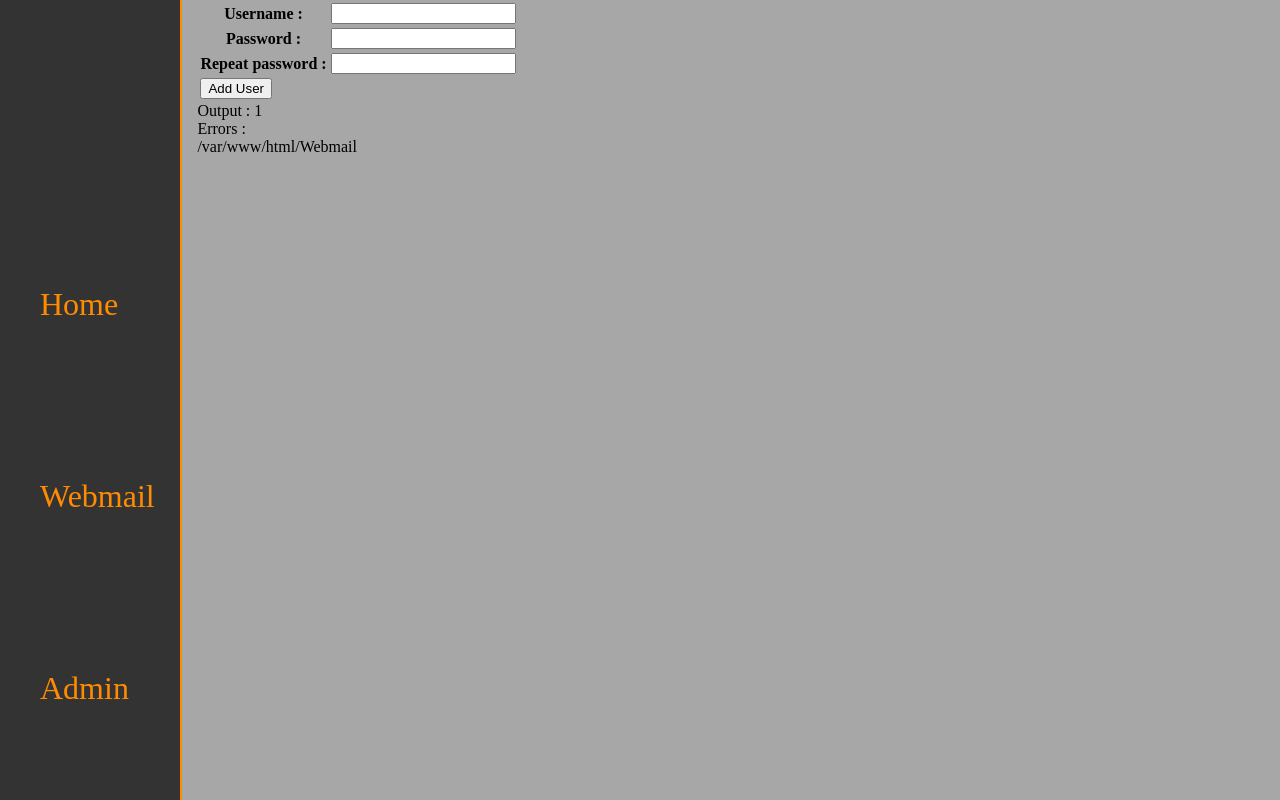
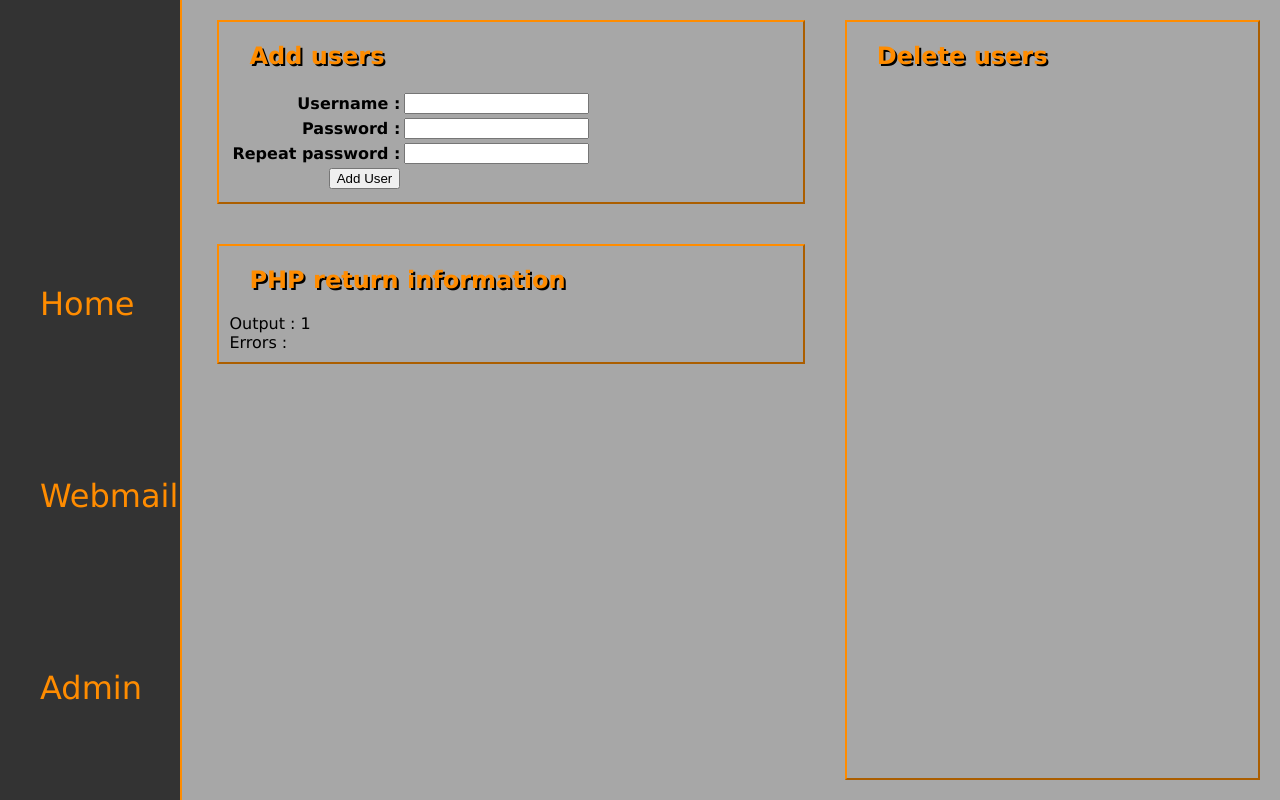
Before and after one commit to DennisdeBest/Linux_project_webmail, a PHP site: page /Webmail/admin.php in a window 1280 px wide. Run offline with PHP 8.4, Linux system fonts and the light colour scheme; the visitor is signed in with stand-in values (Sample User, id 1); data that the repository does not hold is empty.

Commit message:
Layout changes for admin.php

```diff
--- a/Webmail/admin.php
+++ b/Webmail/admin.php
@@ -20,6 +20,8 @@
             <li><a href="/Webmail/admin.php">Admin</a></li>
         </ul></nav>
     <div id="content">
+        <div id="adduser">
+            <h2>Add users</h2>
     <form action="addUser.php" method="POST">
         <table>
        <tr>
@@ -38,7 +40,14 @@
         </tr>
         </table>
     </form>
+    </div>
 
+    <div id="listUsers">
+        <h2>Delete users</h2>
+        <?php require("listUsers.php"); ?>
+    </div>
+        <div id="phpinfo">
+            <h2>PHP return information</h2>
             <?php
             echo "Output : ";
             if(isset( $_SESSION['output']))
@@ -48,10 +57,8 @@
             if(isset( $_SESSION['error']))
                 echo $_SESSION['error'];
             ?>
+        </div>
 
-    <div id="listUsers">
-        <?php require("listUsers.php"); ?>
-    </div>
     </div>
 </div>
 
--- a/Webmail/css.css
+++ b/Webmail/css.css
@@ -1,6 +1,7 @@
 body {
     padding: 0;
     margin: 0;
+    font-family: Verdana;
 }
 #flexContainer{
     display: flex;
@@ -50,6 +51,42 @@ nav ul li a:hover {
 #content {
     background-color: #a7a7a7;
     color: black;
+    display: flex;
+    flex-flow: column wrap;
     flex:6;
     padding-left: 15px;
 }
+#adduser, #listUsers, #phpinfo {
+    border: 2px darkorange outset;
+    margin: 20px;
+    padding: 0px 10px 10px 10px;
+}
+#listUsers {
+    height: 100vh;
+    order: 1;
+}
+#listUsers input:hover{
+    background:none ;
+    border: none;
+    color: darkred;
+    font-weight: bolder;
+    font-size: 1.2em;
+    cursor: pointer;
+    flex: 1;
+}
+#listUsers input{
+    background:none ;
+    border: none;
+    color: darkred;
+    font-weight: bolder;
+    cursor: hand;
+    font-size: 1.2em;
+}
+table {
+    text-align: right;
+}
+h2 {
+    margin-left: 20px;
+    color: darkorange;
+    text-shadow: 2px 2px black;
+}
--- a/Webmail/listUsers.php
+++ b/Webmail/listUsers.php
@@ -1,7 +1,4 @@
 <?php
-$root = __DIR__;
-
-echo $root;
 
 $sysDirs = array(".", "..", "bash", "Webmail", "index.php", "plugins");
 
@@ -12,12 +9,16 @@ foreach ($dirs as $dir){
     if(!in_array($dir, $sysDirs))
         $dirsArray[]=$dir;
 }
+echo "<table>";
 foreach ($dirsArray as $user){
+
     echo "<form class='usersform' method='post' action='delUser.php'>";
-    echo "<label>".$user."</label>";
+    echo "<tr>";
+    echo "<th><label>".$user."</label></th>";
     echo "<input type='hidden' name='username' value='".$user."'/>";
-    echo "<input type='submit' value='Delete User'/>";
+    echo "<td><input type='submit' value='✘'/></td>";
+    echo "</tr>";
     echo "</form>";
 }
-
+echo "</table>"
 ?>
```
Also changed, not shown: 1 other file. Lines whose indentation alone changed are shown as unchanged.
